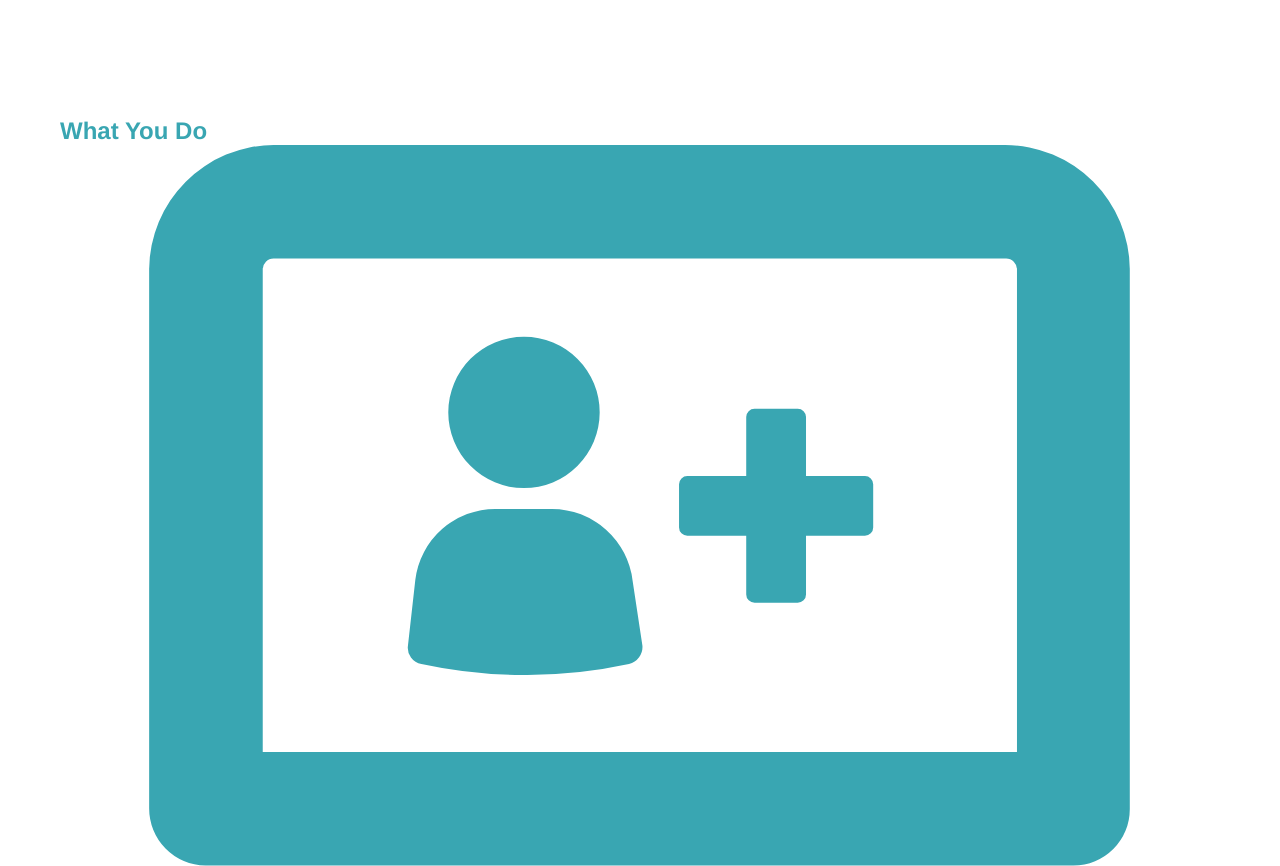
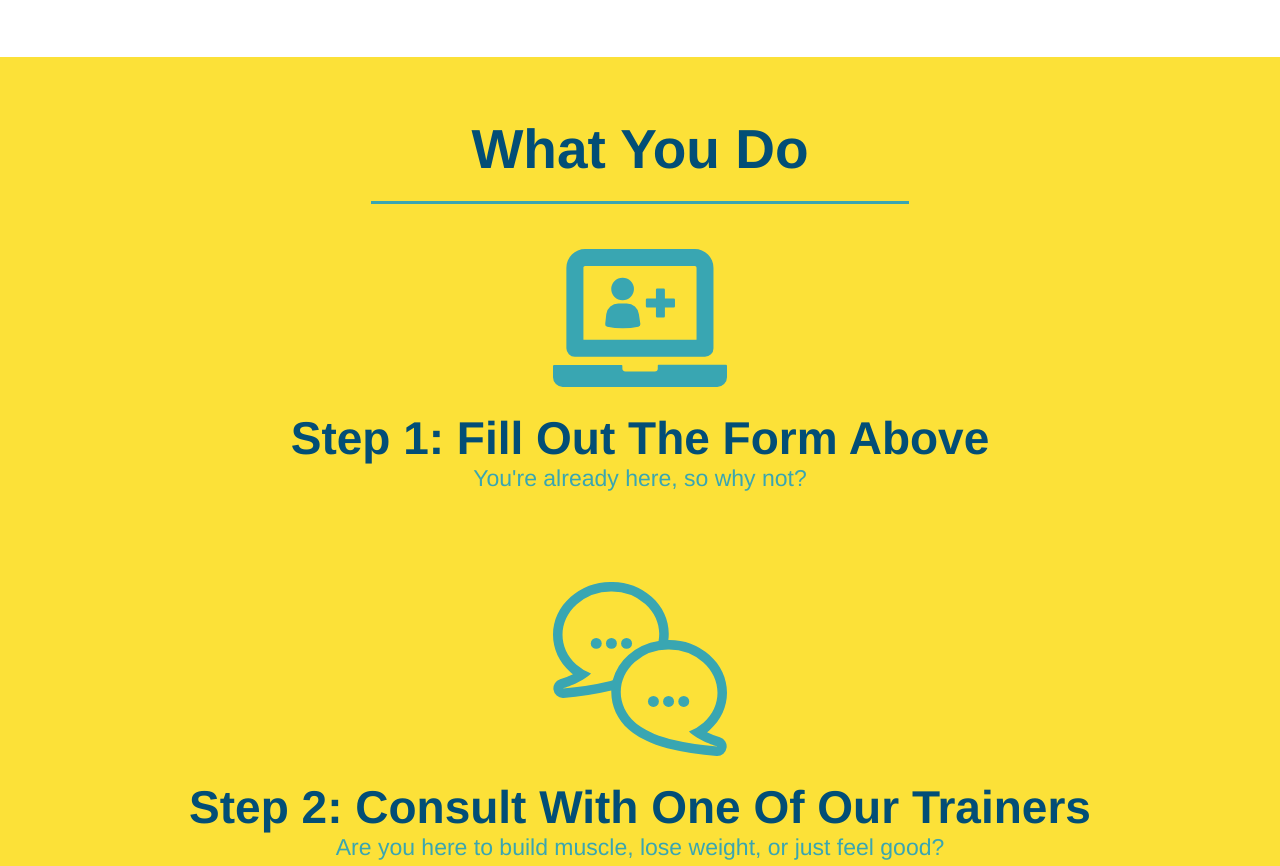
Before and after one commit to mmartinez12/run-buddy, a plain HTML site: page index.html in a window 1280 px wide. Shown: the part 1003-1869 px from the top of the page. Drawn offline with Linux system fonts and the light colour scheme.

Commit message:
style what you do section

```diff
--- a/assets/css/style.css
+++ b/assets/css/style.css
@@ -98,15 +98,7 @@ header {
   .intro {
       text-align: center;
   }
-  .intro h2 {
-    font-size: 55px;
-    color: #024e76;
-    margin-bottom: 35px;
-    padding: 0 100px 20px 100px;
-    border-bottom: 3px solid;
-    border-color: #fce138;
-    display: inline-block;
-  }
+
   .intro p {
     line-height: 1.7;
     color: #39a6b2;
@@ -114,6 +106,47 @@ header {
     font-size: 20px;
     margin: 0 auto;
   }
+
+  .steps {
+    text-align: center;
+    background: #fce138;
+  }
+  .steps div {
+    margin-bottom: 80px;
+  }
+
+  .steps img {
+    width: 15%;
+    margin: 10px 0;
+  }
+
+  .steps h3 {
+    color: #024e76;
+    font-size: 46px;
+    margin-top: 10px;
+  }
+
+  .steps p {
+    color: #39a6b2;
+    font-size: 23px;
+  }
+  .section-title {
+    font-size: 55px;
+    color: #024e76;
+    margin-bottom: 35px;
+    padding: 0 100px 20px 100px;
+    display: inline-block;
+    border-bottom: 3px solid;
+  }
+
+  .primary-border {
+    border-color: #fce138;
+  }
+
+  .secondary-border {
+    border-color: #39a6b2;
+  }
+
   footer {
     background: #fce138;
     width: 100%;
--- a/index.html
+++ b/index.html
@@ -72,15 +72,15 @@
 
     <!--"what we do" section-->
     <section id="what-we-do" class="intro">
-        <h2>What We Do</h2>
+        <h2 class="section-title primary-border">What We Do</h2>
         <p>
             butcher selfies chambray shabby chic gentrify readymade yr Echo Park XOXO Tumblr normcore Banksy direct trade Blue Bottle chillwave you probably haven't heard of them single-origin coffee Vice fanny pack fixie Odd Future Austin fingerstache pickled twee synth Wes Anderson Thundercats viral bitters flannel meggings narwhal Marfa Schlitz sustainable Intelligentsia umami deep v craft
         </p>
     </section>
 
      <!--"what you do" section-->
-     <section id="what-you-do">
-        <h2>What You Do</h2>
+     <section id="what-you-do" class="steps">
+        <h2 class="section-title secondary-border">What You Do</h2>
         <div>
             <!-- insert this img element -->
             <img src="./assets/images/step-1.svg" alt="" />
```
